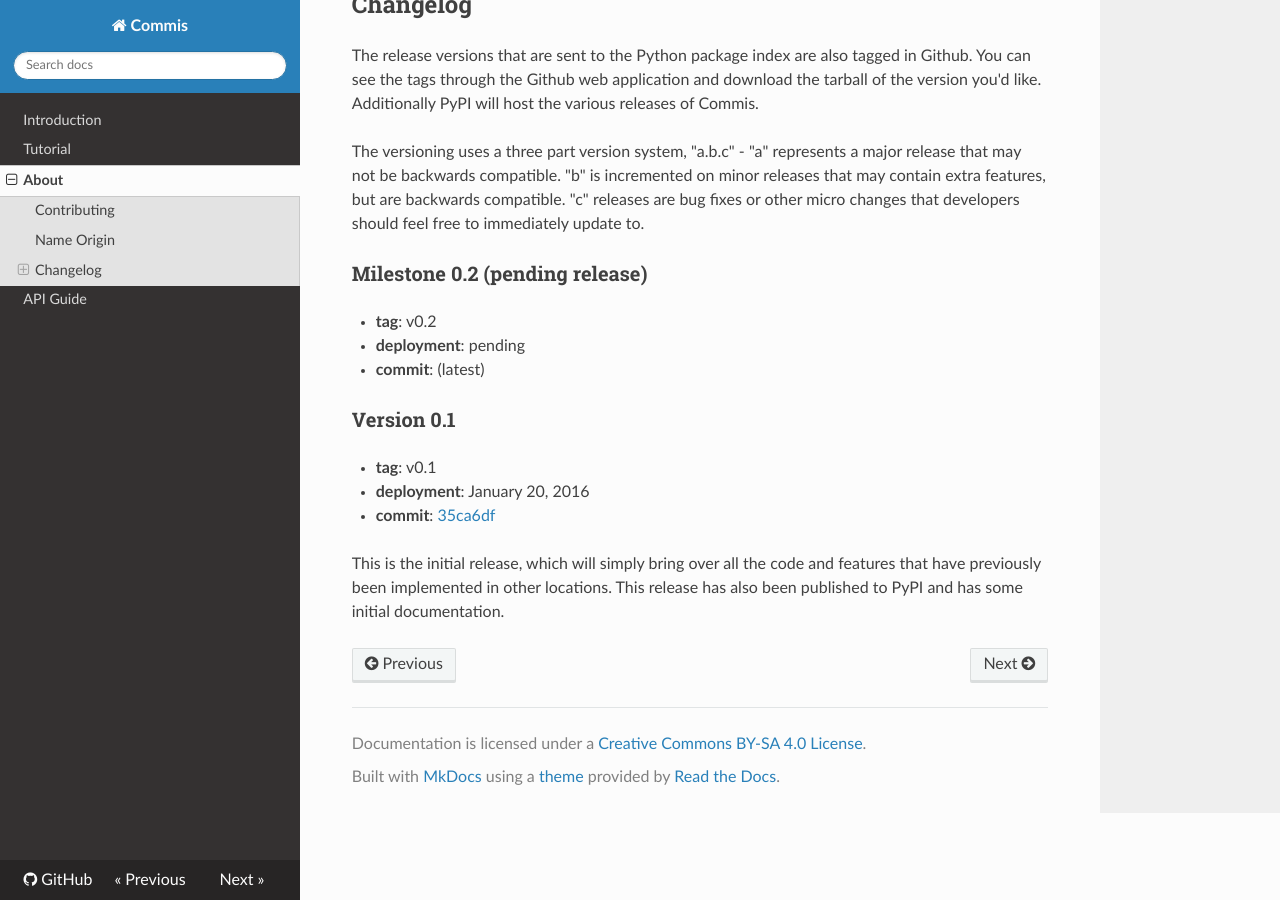
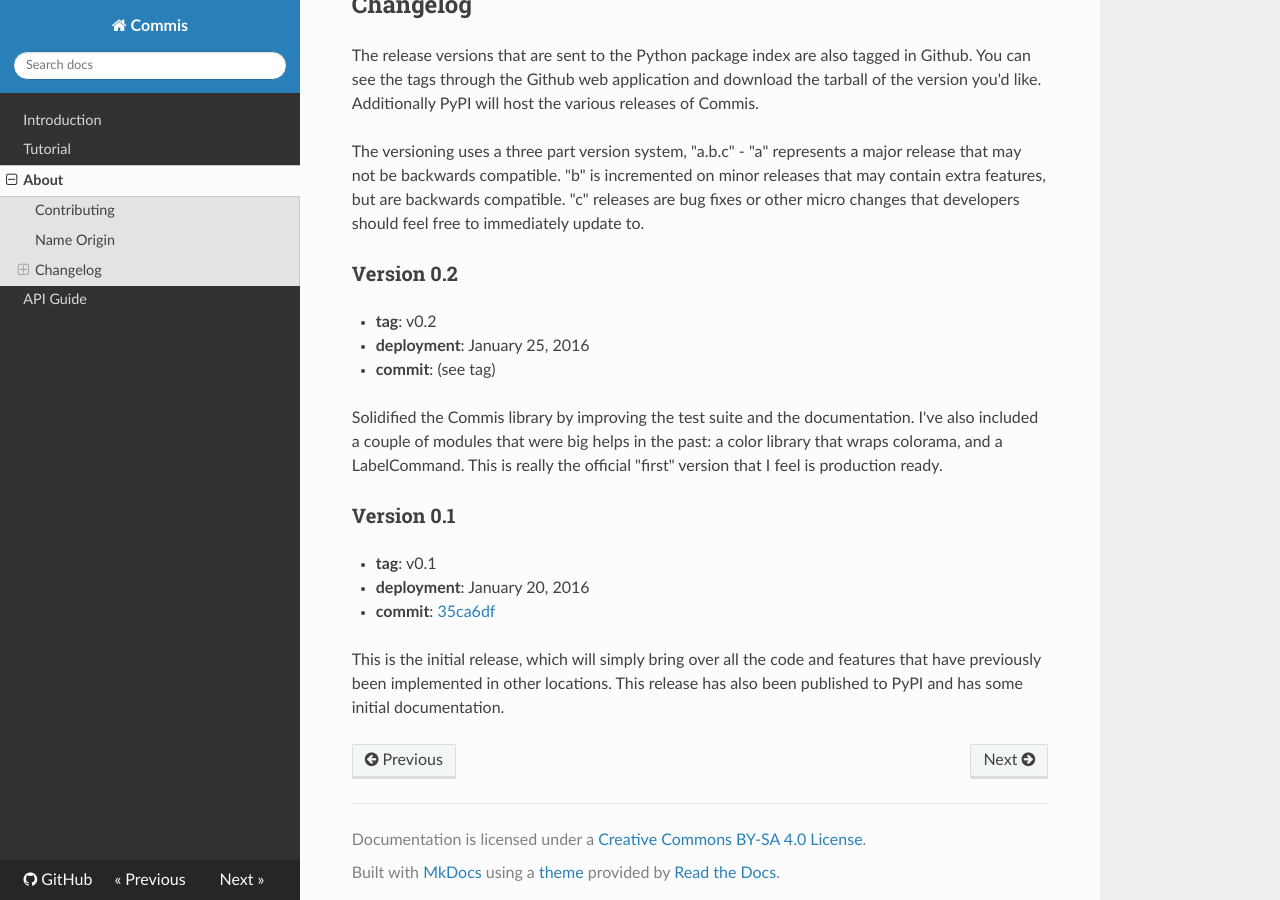
Before and after one commit to bbengfort/commis, an MkDocs documentation site: the page built from docs/about.md, in a window 1280 px wide and 900 px high, scrolled down 1633 px. Built offline with MkDocs 1.6.1, drawn with Linux system fonts in a browser that asks for light colours; nearby versions of some CDN libraries; old or Windows-style settings are respelled for this version of MkDocs.

```diff
--- a/commis/version.py
+++ b/commis/version.py
@@ -19,7 +19,7 @@ Stores version information such that it can be read by setuptools.
 
 __version_info__ = {
     'major': 0,
-    'minor': 1,
+    'minor': 2,
     'micro': 0,
     'releaselevel': 'final',
     'serial': 0,
--- a/docs/about.md
+++ b/docs/about.md
@@ -51,11 +51,13 @@ The release versions that are sent to the Python package index are also tagged i
 
 The versioning uses a three part version system, "a.b.c" - "a" represents a major release that may not be backwards compatible. "b" is incremented on minor releases that may contain extra features, but are backwards compatible. "c" releases are bug fixes or other micro changes that developers should feel free to immediately update to.
 
-### Milestone 0.2 (pending release)
+### Version 0.2
 
 * **tag**: v0.2
-* **deployment**: pending
-* **commit**: (latest)
+* **deployment**: January 25, 2016
+* **commit**: (see tag)
+
+Solidified the Commis library by improving the test suite and the documentation. I've also included a couple of modules that were big helps in the past: a color library that wraps colorama, and a LabelCommand. This is really the official "first" version that I feel is production ready.
 
 ### Version 0.1
 
```
Also changed, not shown: README.md (+9 -3 lines), 1 other file.
